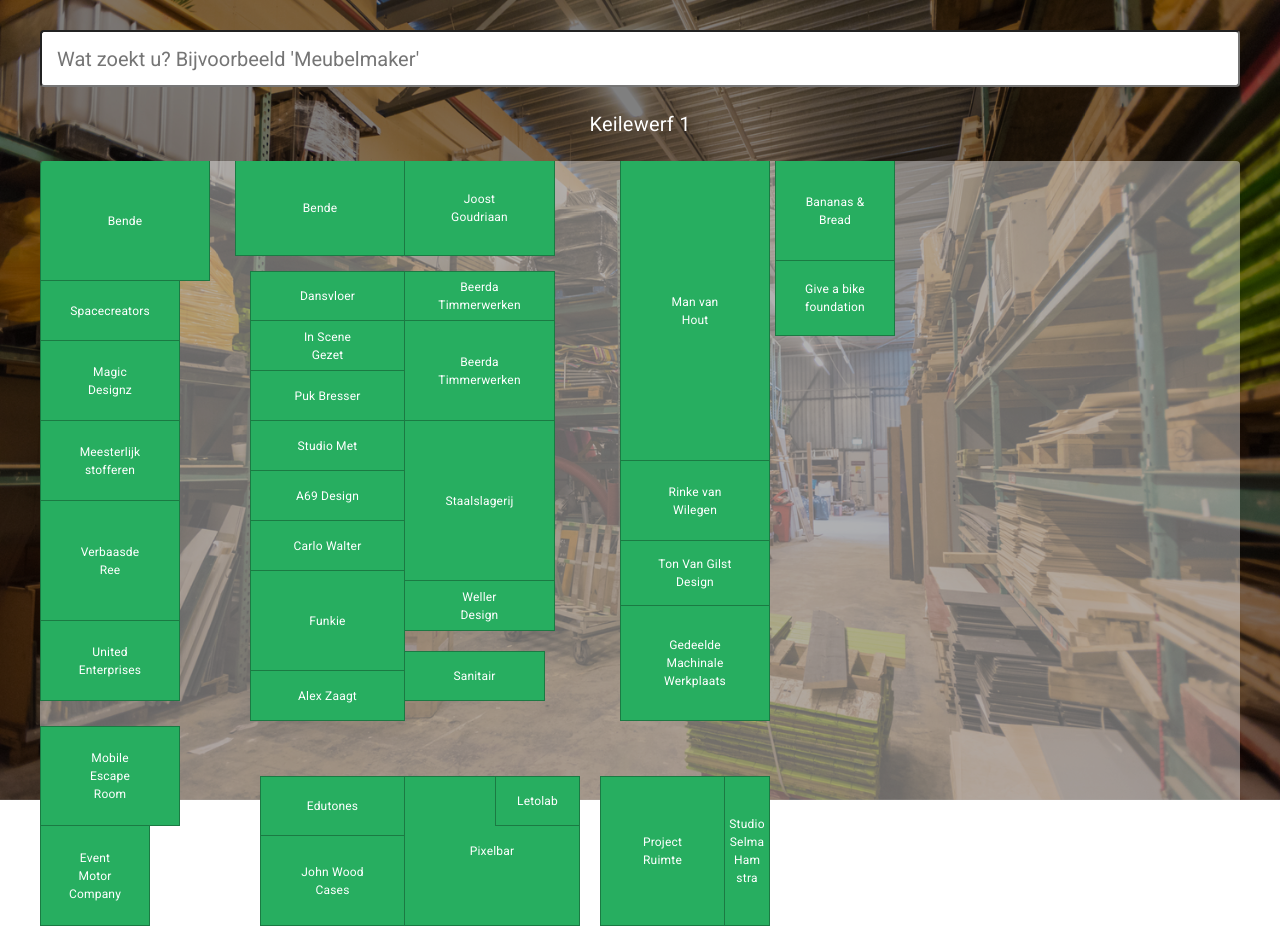
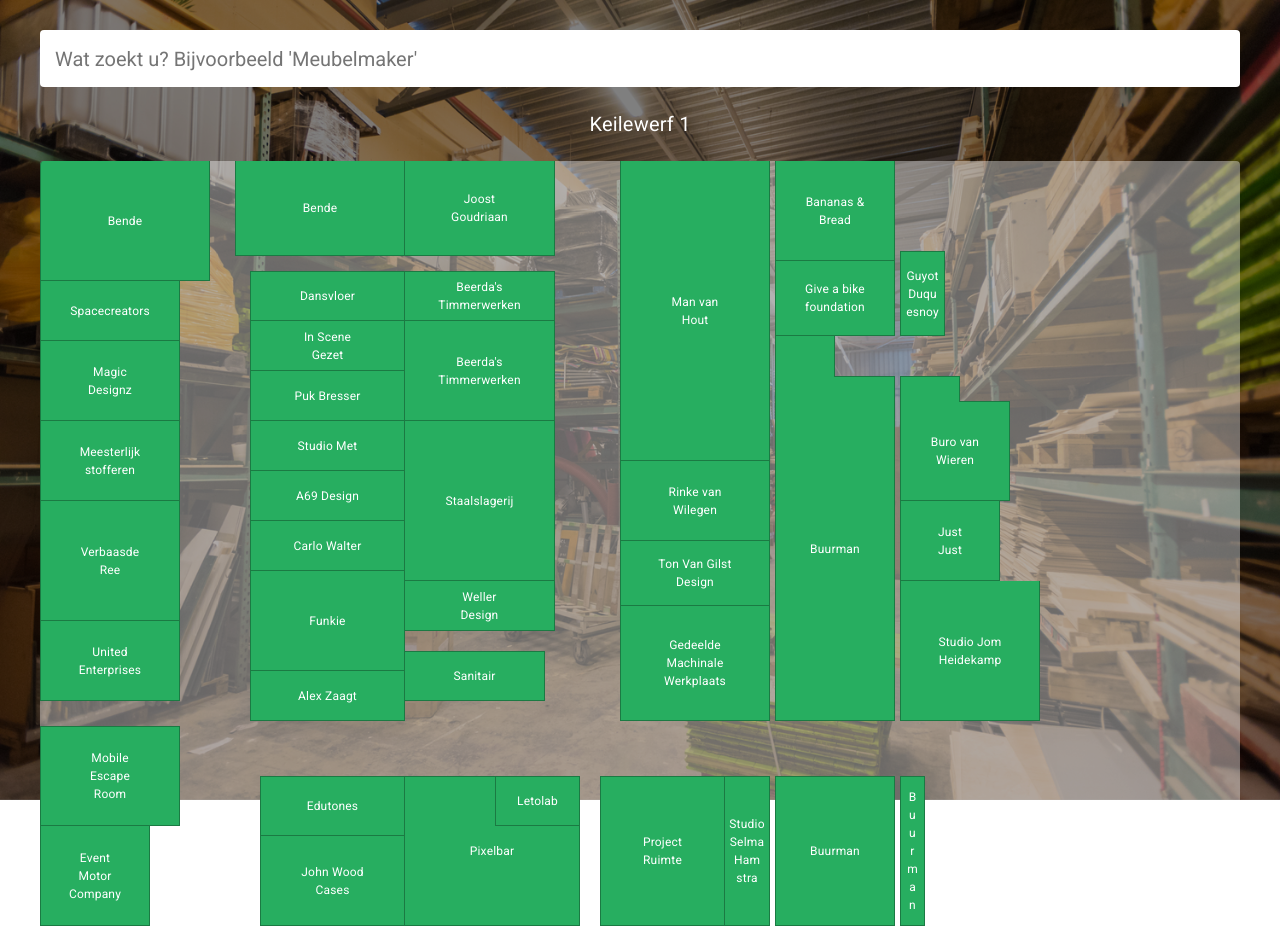
Before and after one commit to ewderonde/keilewerf-interactive-map, a PHP site: page / in a window 1280 px wide, after a click on "PLATTEGROND". Run offline with PHP 8.4, Linux system fonts and the light colour scheme; some libraries are stand-ins or nearby versions.

Commit message:
AND I THREW IT TO THE (PLATTE)GROUND!!!!

```diff
--- a/css/global.css
+++ b/css/global.css
@@ -945,6 +945,7 @@
   box-sizing: border-box;
   margin-top: 30px;
   height: 57px;
+  border: none;
 }
 section#plattegrond .header #selected-tag {
   position: absolute;
@@ -1147,7 +1148,7 @@
   left: 365px;
   border-left: none;
 }
-section#plattegrond .loodsen .loods .map .company.beerda-timmerwerken {
+section#plattegrond .loodsen .loods .map .company.beerda-timmerwerk {
   width: 150px;
   height: 50px;
   top: 110px;
@@ -1155,7 +1156,7 @@
   border-top: 1px solid rgba(0, 0, 0, 0.3);
   border-left: none;
 }
-section#plattegrond .loodsen .loods .map .company.beerda-timmerwerken.two {
+section#plattegrond .loodsen .loods .map .company.beerda-timmerwerk.two {
   width: 150px;
   height: 100px;
   top: 160px;
@@ -1251,6 +1252,67 @@
   top: 100px;
   left: 735px;
 }
+section#plattegrond .loodsen .loods .map .company.buurman {
+  width: 120px;
+  height: 345px;
+  top: 215px;
+  left: 735px;
+  border-top: 1px solid rgba(0, 0, 0, 0.3);
+}
+section#plattegrond .loodsen .loods .map .company.buurman.extra {
+  height: 41px;
+  width: 60px;
+  top: 175px;
+  left: 735px;
+  border-bottom: none;
+  border-top: none;
+}
+section#plattegrond .loodsen .loods .map .company.buurman.two {
+  height: 150px;
+  width: 120px;
+  top: 615px;
+  left: 735px;
+  border-top: 1px solid rgba(0, 0, 0, 0.3);
+}
+section#plattegrond .loodsen .loods .map .company.buurman.three {
+  height: 150px;
+  width: 25px;
+  top: 615px;
+  left: 860px;
+}
+section#plattegrond .loodsen .loods .map .company.guyot-duquesnoy {
+  width: 45px;
+  height: 85px;
+  top: 90px;
+  left: 860px;
+  border-top: 1px solid rgba(0, 0, 0, 0.3);
+}
+section#plattegrond .loodsen .loods .map .company.buro-van-wieren {
+  width: 110px;
+  height: 100px;
+  top: 240px;
+  left: 860px;
+  border-top: 1px solid rgba(0, 0, 0, 0.3);
+}
+section#plattegrond .loodsen .loods .map .company.buro-van-wieren.extra {
+  width: 60px;
+  height: 26px;
+  top: 215px;
+  left: 860px;
+  border-bottom: none;
+}
+section#plattegrond .loodsen .loods .map .company.just-just {
+  width: 100px;
+  height: 80px;
+  top: 340px;
+  left: 860px;
+}
+section#plattegrond .loodsen .loods .map .company.studio-jom-heidekamp {
+  width: 140px;
+  height: 140px;
+  top: 420px;
+  left: 860px;
+}
 section#plattegrond .loodsen .loods .company-opacity {
   background: #000000;
   position: fixed;
--- a/index.html
+++ b/index.html
@@ -60,8 +60,8 @@
                         <div class="company edutones" data-tag="edutones"><span>Edutones</span></div>
                         <div class="company john-wood-cases" data-tag="john-wood-cases"><span>John Wood Cases</span></div>
                         <div class="company joost-goudriaan" data-tag="joost-goudriaan"><span>Joost Goudriaan</span></div>
-                        <div class="company beerda-timmerwerken" data-tag="beerda-timmerwerken"><span>Beerda Timmerwerken</span></div>
-                        <div class="company beerda-timmerwerken two" data-tag="beerda-timmerwerken"><span>Beerda Timmerwerken</span></div>
+                        <div class="company beerda-timmerwerk" data-tag="beerda-timmerwerk"><span>Beerda's Timmerwerken</span></div>
+                        <div class="company beerda-timmerwerk two" data-tag="beerda-timmerwerk"><span>Beerda's Timmerwerken</span></div>
                         <div class="company staalslagerij" data-tag="staalslagerij"><span>Staalslagerij</span></div>
                         <div class="company weller-design" data-tag="weller-design"><span>Weller Design</span></div>
                         <div class="company sanitair" data-tag="sanitair"><span>Sanitair</span></div>
@@ -75,6 +75,15 @@
                         <div class="company gedeelde-machinale-werkplaats" data-tag="gedeelde-machinale-werkplaats"><span>Gedeelde Machinale Werkplaats</span></div>
                         <div class="company banana-bread" data-tag="banana-bread"><span>Bananas &amp; Bread</span></div>
                         <div class="company give-a-bike-foundation" data-tag="give-a-bike-foundation"><span>Give a bike foundation</span></div>
+                        <div class="company buurman" data-tag="buurman"><span>Buurman</span></div>
+                        <div class="company buurman extra"></div>
+                        <div class="company buurman two" data-tag="buurman"><span>Buurman</span></div>
+                        <div class="company buurman three" data-tag="buurman"><span>B u u r m a n</span></div>
+                        <div class="company guyot-duquesnoy" data-tag="guyot-duquesnoy"><span>Guyot Duqu esnoy</span></div>
+                        <div class="company buro-van-wieren" data-tag="buro-van-wieren"><span>Buro van Wieren</span></div>
+                        <div class="company buro-van-wieren extra"></div>
+                        <div class="company just-just" data-tag="just-just"><span>Just Just</span></div>
+                        <div class="company studio-jom-heidekamp" data-tag="studio-jom-heidekamp"><span>Studio Jom Heidekamp</span></div>
                     </div>
                     <div class="company-opacity"></div>
                     <div class="company-contents">
--- a/js/config.js
+++ b/js/config.js
@@ -1 +1 @@
-var BASE_URL = '/keilewerf';
+var BASE_URL = '/interactive-map';
--- a/sass/_dev_main.scss
+++ b/sass/_dev_main.scss
@@ -202,6 +202,7 @@
 		    box-sizing: border-box;
 		    margin-top: 30px;
   		  	height: 57px;
+    		border: none;
 	    }
 	    #selected-tag {
             position: absolute;
@@ -402,7 +403,7 @@
 						left: 365px;
     					border-left: none;
 					}
-					&.beerda-timmerwerken {
+					&.beerda-timmerwerk {
 					    width: 150px;
 					    height: 50px;
 					    top: 110px;
@@ -506,6 +507,67 @@
 						top: 100px;
 						left: 735px;
 					}
+					&.buurman {
+						width: 120px;
+						height: 345px;
+						top: 215px;
+						left: 735px;
+					    border-top: 1px solid rgba(0, 0, 0, 0.3);
+						&.extra {
+							height: 41px;
+							width: 60px;
+							top: 175px;
+							left: 735px;
+    						border-bottom: none;
+						    border-top: none;
+						}
+						&.two {
+							height: 150px;
+							width: 120px;
+							top: 615px;
+							left: 735px;
+							border-top: 1px solid rgba(0, 0, 0, 0.3);
+						}
+						&.three {
+							height: 150px;
+							width: 25px;
+							top: 615px;
+							left: 860px;
+						}
+					}
+					&.guyot-duquesnoy {
+						width: 45px;
+						height: 85px;
+						top: 90px;
+						left: 860px;
+						border-top: 1px solid rgba(0, 0, 0, 0.3);
+					}
+					&.buro-van-wieren {
+						width: 110px;
+						height: 100px;
+						top: 240px;
+						left: 860px;
+						border-top: 1px solid rgba(0, 0, 0, 0.3);
+						&.extra {
+						    width: 60px;
+						    height: 26px;
+						    top: 215px;
+						    left: 860px;
+						    border-bottom: none;
+						}
+					}
+					&.just-just {
+						width: 100px;
+						height: 80px;
+						top: 340px;
+						left: 860px;
+					}
+					&.studio-jom-heidekamp {
+						width: 140px;
+						height: 140px;
+						top: 420px;
+						left: 860px;
+					}
 				}
 			}
 			.company-opacity {
```
